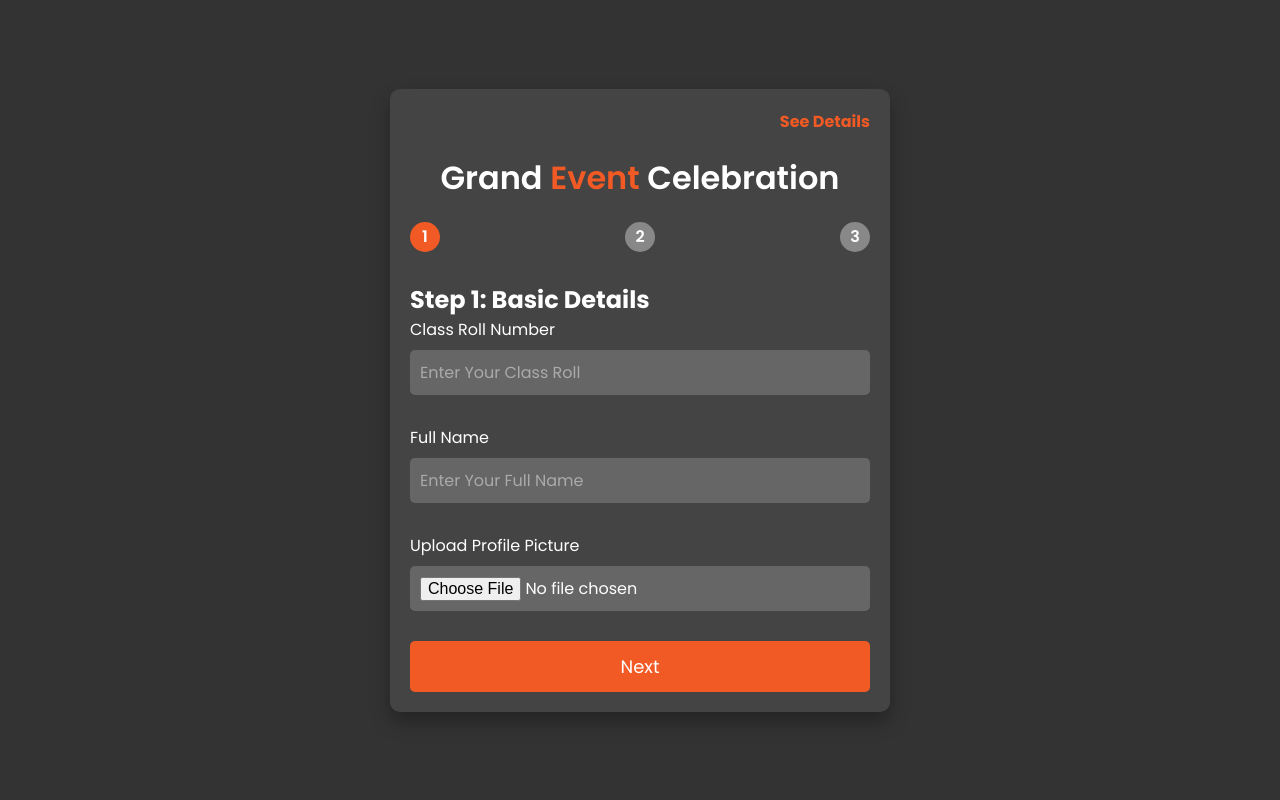
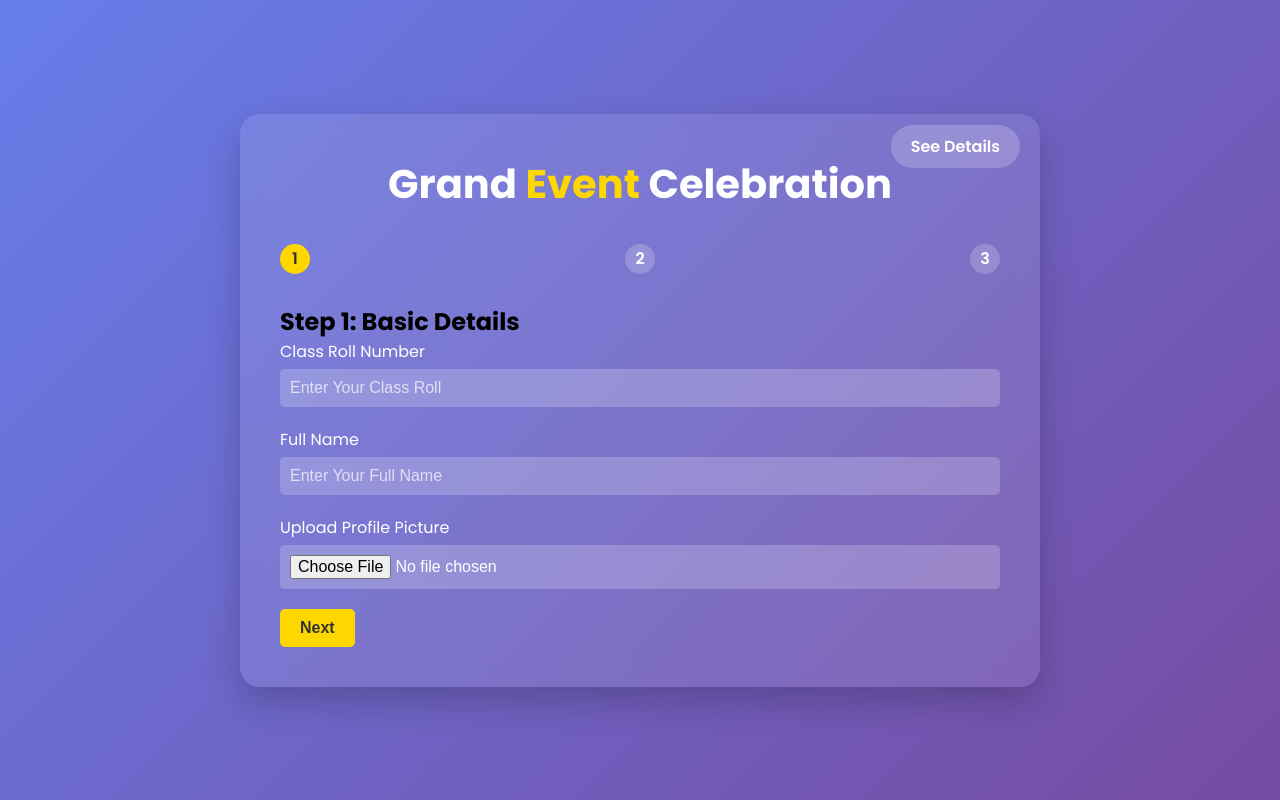
Before and after one commit to Ramsey99/fest-registration, a plain HTML site: page templates/index.html in a window 1280 px wide. Drawn offline with nearby package versions, Linux system fonts and the light colour scheme; some packages are replaced by stand-ins of ours; a script that the page names is missing.

Commit message:
Added index.html in the overall enhancement

```diff
--- a/templates/index.html
+++ b/templates/index.html
@@ -12,82 +12,115 @@
             margin: 0;
             padding: 0;
             box-sizing: border-box;
-            font-family: 'Poppins', sans-serif;
         }
 
         body {
-            background-color: #333;
-            color: #fff;
+            font-family: 'Poppins', sans-serif;
+            background: linear-gradient(135deg, #667eea 0%, #764ba2 100%);
+            min-height: 100vh;
             display: flex;
             justify-content: center;
             align-items: center;
-            min-height: 100vh;
-            padding: 10px;
+            padding: 20px;
         }
 
         .container {
-            max-width: 500px;
+            background: rgba(255, 255, 255, 0.1);
+            backdrop-filter: blur(10px);
+            border-radius: 20px;
+            padding: 40px;
             width: 100%;
-            padding: 20px;
-            background-color: #444;
-            border-radius: 10px;
-            box-shadow: 0 10px 20px rgba(0, 0, 0, 0.3);
+            max-width: 800px;
+            box-shadow: 0 15px 35px rgba(0, 0, 0, 0.2);
+        }
+
+        .navbar {
+            position: fixed;
+            top: 20px;
+            right: 20px;
+        }
+
+        .navbar ul {
+            list-style: none;
+        }
+
+        .navbar ul li a {
+            color: #fff;
+            text-decoration: none;
+            font-weight: 600;
+            padding: 10px 20px;
+            background: rgba(255, 255, 255, 0.2);
+            border-radius: 30px;
+            transition: all 0.3s ease;
+        }
+
+        .navbar ul li a:hover {
+            background: rgba(255, 255, 255, 0.4);
         }
 
         h1 {
+            font-size: 2.5rem;
+            color: #fff;
             text-align: center;
-            margin-bottom: 20px;
-            font-weight: 600;
+            margin-bottom: 30px;
         }
 
         h1 span {
-            color: #F15A24;
+            color: #ffd700;
+        }
+
+        .form-step {
+            display: none;
+        }
+
+        .form-step.active {
+            display: block;
         }
 
         .form-group {
             margin-bottom: 20px;
         }
 
-        .form-group label {
+        label {
             display: block;
-            margin-bottom: 8px;
-            font-weight: 400;
+            margin-bottom: 5px;
+            color: #fff;
         }
 
-        .form-group input,
-        .form-group select {
+        input, select {
             width: 100%;
             padding: 10px;
+            border: none;
+            background: rgba(255, 255, 255, 0.2);
+            border-radius: 5px;
+            color: #fff;
             font-size: 16px;
-            border: none;
-            border-radius: 5px;
-            background-color: #666;
-            color: #fff;
-            margin-bottom: 10px;
         }
 
-        .form-group input::placeholder {
-            color: #aaa;
+        input::placeholder {
+            color: rgba(255, 255, 255, 0.7);
         }
 
-        .form-group select {
-            appearance: none;
+        .btnn {
+            background: #ffd700;
+            color: #333;
+            border: none;
+            padding: 10px 20px;
+            border-radius: 5px;
+            cursor: pointer;
+            font-size: 16px;
+            font-weight: 600;
+            transition: all 0.3s ease;
         }
 
-        button.btnn {
-            width: 100%;
-            padding: 12px;
-            background-color: #F15A24;
-            border: none;
-            border-radius: 5px;
-            color: #fff;
-            font-size: 18px;
-            cursor: pointer;
-            transition: background-color 0.3s;
+        .btnn:hover {
+            background: #ffec3c;
         }
 
-        button.btnn:hover {
-            background-color: #e14918;
+        .form-navigation {
+            display: flex;
+            justify-content: space-between;
+            margin-top: 20px;
         }
 
         .progress-bar {
@@ -99,56 +132,23 @@
         .progress-step {
             width: 30px;
             height: 30px;
-            background-color: #888;
+            border-radius: 50%;
+            background: rgba(255, 255, 255, 0.2);
+            display: flex;
+            justify-content: center;
+            align-items: center;
             color: #fff;
-            border-radius: 50%;
-            display: flex;
-            align-items: center;
-            justify-content: center;
             font-weight: 600;
-            transition: background-color 0.3s;
         }
 
         .progress-step.active {
-            background-color: #F15A24;
-        }
-
-        .form-navigation {
-            display: flex;
-            justify-content: space-between;
-        }
-
-        .form-step {
-            display: none;
-        }
-
-        .form-step.active {
-            display: block;
+            background: #ffd700;
+            color: #333;
         }
 
         #event-info {
             color: #fff;
             margin-top: 10px;
-        }
-
-        .navbar {
-            margin-bottom: 20px;
-        }
-
-        .navbar ul {
-            list-style-type: none;
-            text-align: right;
-        }
-
-        .navbar ul li {
-            display: inline;
-            margin-left: 20px;
-        }
-
-        .navbar ul li a {
-            text-decoration: none;
-            color: #F15A24;
-            font-weight: bold;
         }
     </style>
 </head>
@@ -179,9 +179,7 @@
                 </div>
                 <div class="form-group">
                     <label for="profile">Upload Profile Picture</label>
-
                     <input type="file" id="profile" name="profile" accept="image/*" required>
-
                 </div>
                 <button type="button" class="btnn next-step">Next</button>
             </div>
@@ -309,6 +307,10 @@
         });
 
         updateSteps();
+
+        gsap.from(".container", {opacity: 0, y: 50, duration: 1, ease: "power3.out"});
+        gsap.from("h1", {opacity: 0, y: 30, duration: 1, delay: 0.5, ease: "power3.out"});
+        gsap.from(".progress-bar", {opacity: 0, scale: 0.8, duration: 1, delay: 0.7, ease: "back.out(1.7)"});
     </script>
 </body>
 </html>
```
